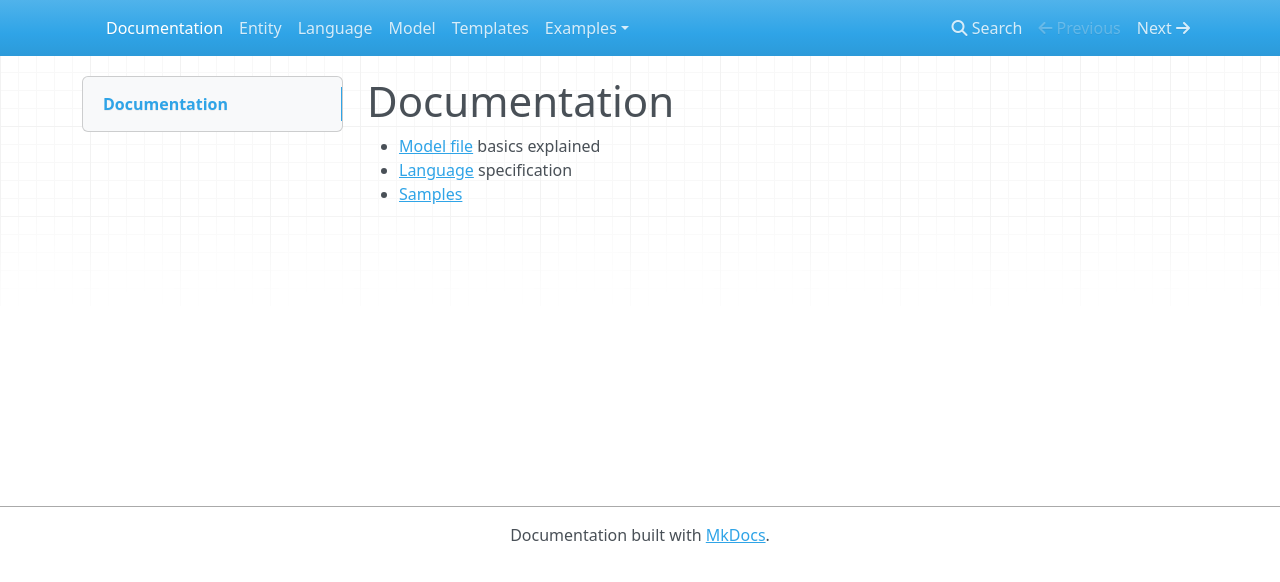
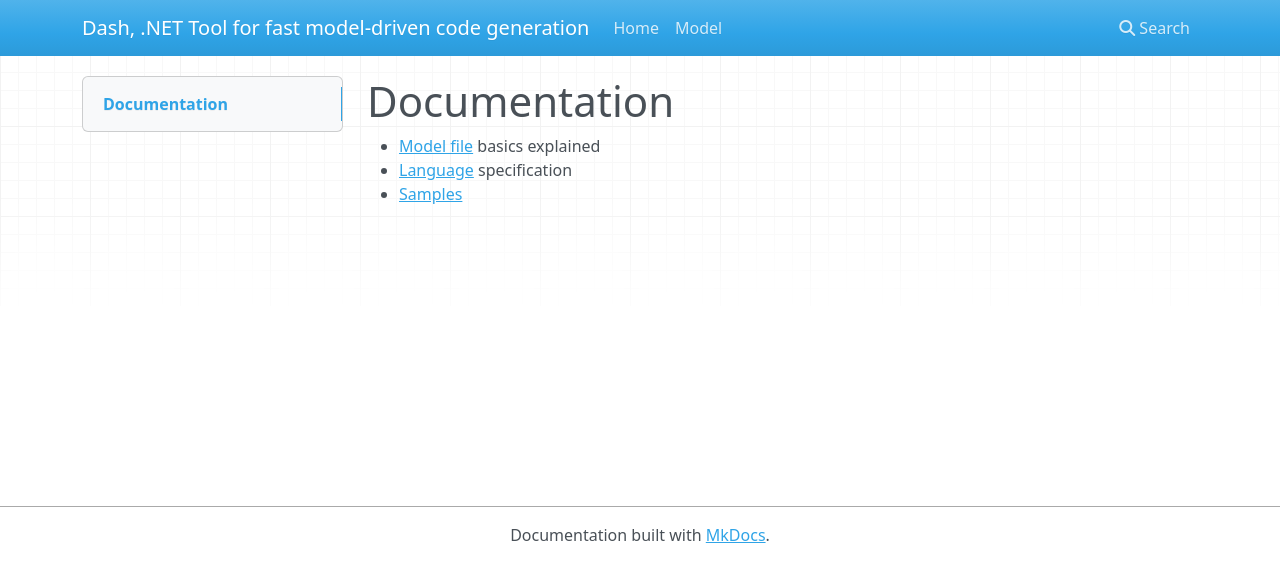
Before and after one commit to dotnet-dash/dash, an MkDocs documentation site: the page built from docs/README.md, in a window 1280 px wide. Shown: the top 582 px of the page. Built offline with MkDocs 1.6.1, drawn with Linux system fonts in a browser that asks for light colours; nearby versions of some CDN libraries; a script that is not in the unit is left out.

Commit message:
Update mkdocs.yml

```diff
--- a/mkdocs.yml
+++ b/mkdocs.yml
@@ -1,3 +1,7 @@
+site_name: Dash, .NET Tool for fast model-driven code generation
+nav:
+    - Home: readme.md
+    - Model: model.md
 theme:
     name: mkdocs
     highlightjs: true
```
